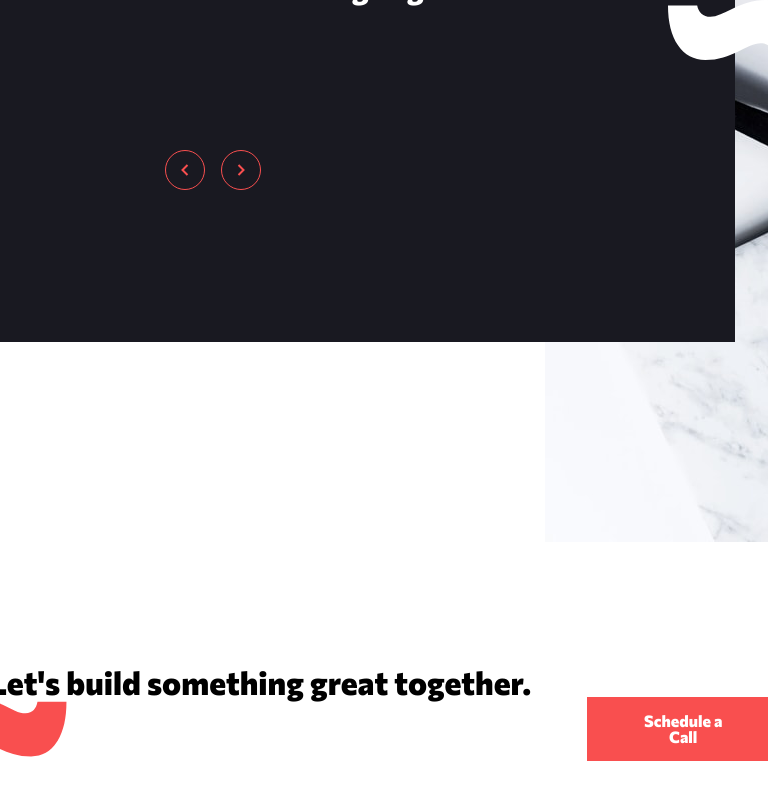
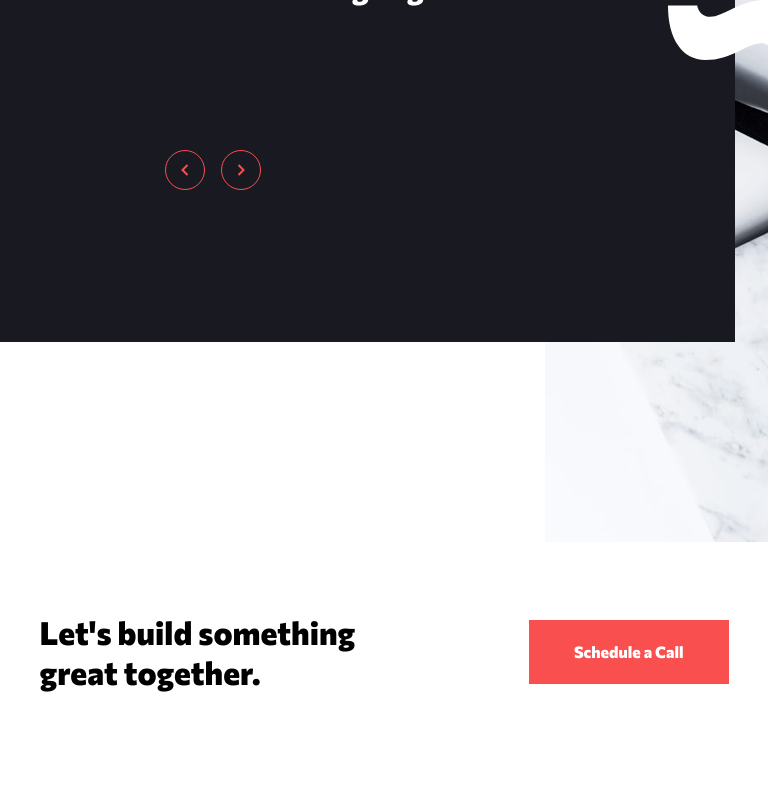
Before and after one commit to danielopq/creative, a React (Vite) app: page / in a window 768 px wide. Shown: the part 2309-3109 px from the top of the page. Built offline with nearby package versions, Linux system fonts and the light colour scheme.

Commit message:
footer.css - tablet version done

```diff
--- a/src/components/footer/footer.css
+++ b/src/components/footer/footer.css
@@ -24,3 +24,28 @@ footer button{
     height: 64px;
     padding: 0px 45px;
 }
+
+/*############################## TABLET VERSION ##############################*/
+
+@media (min-width: 768px) and (max-width: 1024px) {
+    footer{
+        width: inherit;
+        height: 251px;
+        padding-top: 70px;
+        display: inline-flex;
+        background: none;
+    }
+
+    footer div{
+        width: 689px;
+    }
+
+    footer h2{
+        width: 398px;
+        height: 80px;
+    }
+}
+
+/*############################## MOBILE VERSION ##############################*/
+
+@media screen and (max-width:767px) {}
```
